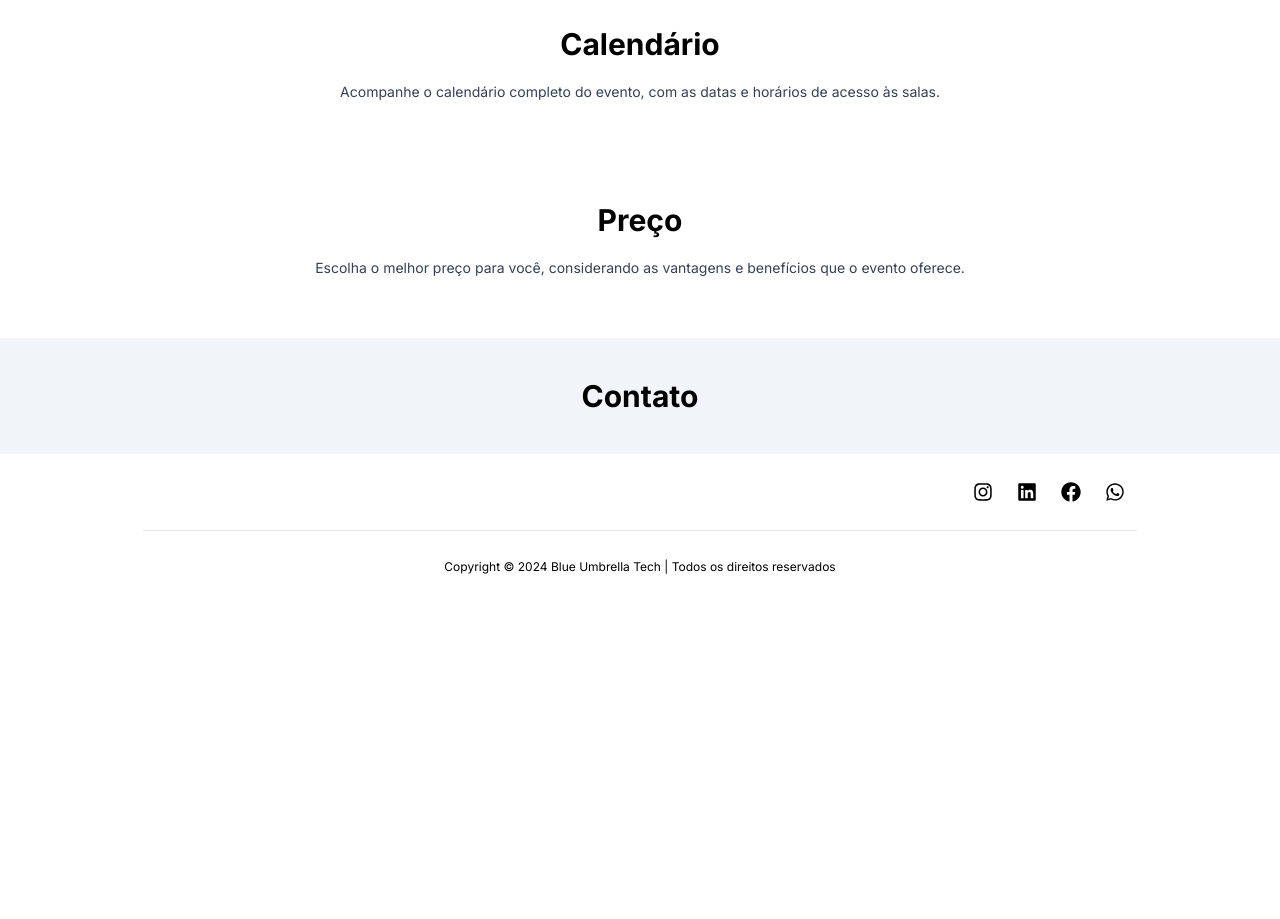
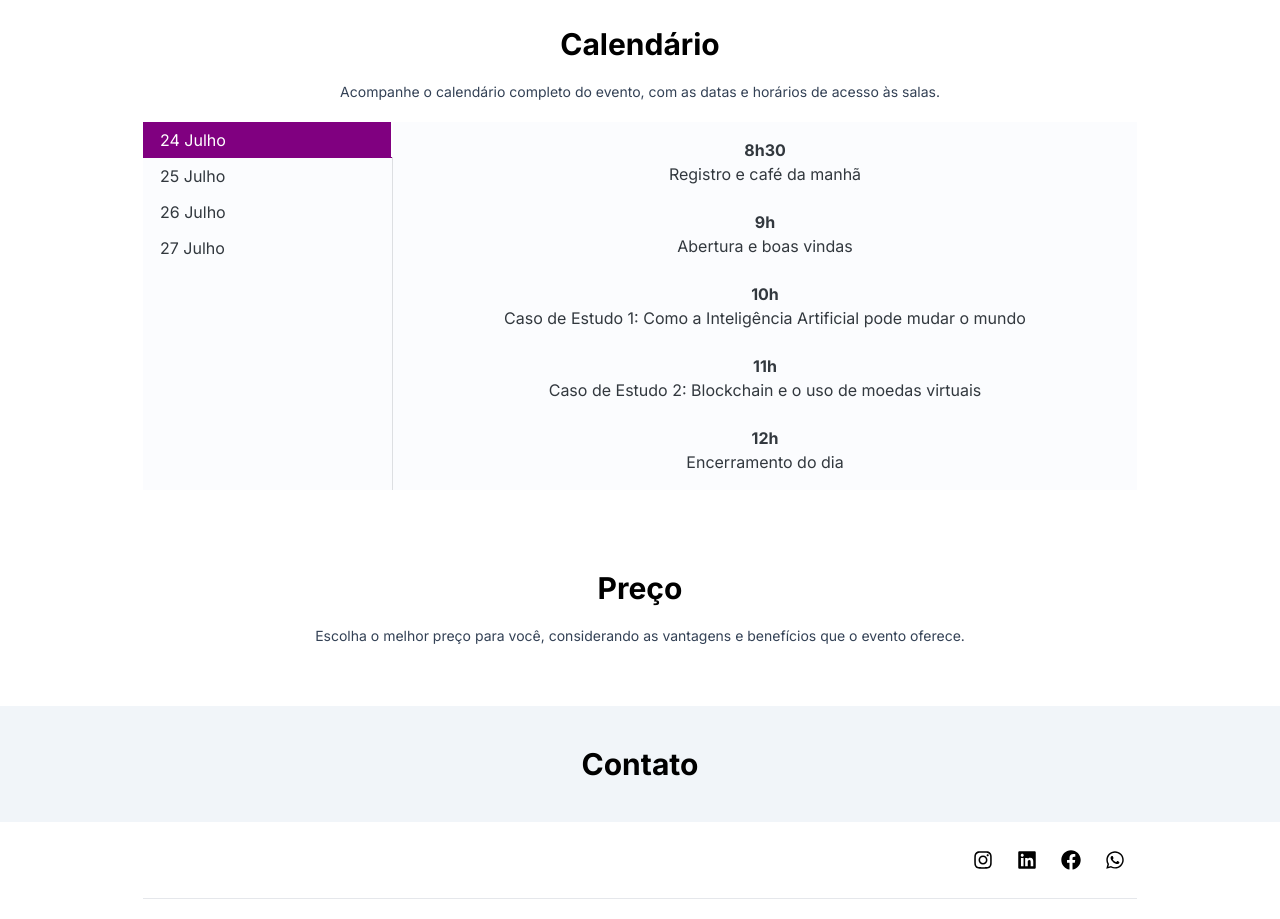
Before and after one commit to miilanez/conference-schedule, a Next.js app: page / in a window 1280 px wide. Shown: the part 3000-3919 px from the top of the page. Before the commit the page ends 3587 px from the top, so only its background shows below. Built offline with nearby package versions, Linux system fonts and the light colour scheme.

Commit message:
:sparkles: feat: criação do calendário do evento

```diff
--- /dev/null
+++ b/app/components/tabs/VerticalTab.tsx
@@ -0,0 +1,135 @@
+import * as React from "react";
+import Tabs from "@mui/joy/Tabs";
+import TabList from "@mui/joy/TabList";
+import Tab from "@mui/joy/Tab";
+import TabPanel from "@mui/joy/TabPanel";
+import useMediaQuery from "@mui/material/useMediaQuery";
+import { useTheme } from "@mui/material/styles";
+
+const VerticalTab = () => {
+  const theme = useTheme();
+  const isSmallScreen = useMediaQuery(theme.breakpoints.down("sm"));
+
+  return (
+    <div className="flex lg:flex md:flex sm:flex sm:flex-col md:flex-row">
+      <Tabs
+        aria-label="Vertical tabs"
+        orientation={isSmallScreen ? "horizontal" : "vertical"}
+        sx={{ width: "100%", textAlign: "center", justifyContent: "center" }}
+      >
+        <TabList sx={{ minWidth: 250 }}>
+          <Tab
+            sx={{
+              "&.Mui-selected": {
+                color: "white",
+                backgroundColor: "purple",
+                borderBottom: "2px solid purple", // opcional: adicionar uma borda inferior roxa
+              },
+            }}
+          >
+            24 Julho
+          </Tab>
+          <Tab
+            sx={{
+              "&.Mui-selected": {
+                color: "white",
+                backgroundColor: "purple",
+                borderBottom: "2px solid purple",
+              },
+            }}
+          >
+            25 Julho
+          </Tab>
+          <Tab
+            sx={{
+              "&.Mui-selected": {
+                color: "white",
+                backgroundColor: "purple",
+                borderBottom: "2px solid purple",
+              },
+            }}
+          >
+            26 Julho
+          </Tab>
+          <Tab
+            sx={{
+              "&.Mui-selected": {
+                color: "white",
+                backgroundColor: "purple",
+                borderBottom: "2px solid purple",
+              },
+            }}
+          >
+            27 Julho
+          </Tab>
+        </TabList>
+        <TabPanel value={0}>
+          <b>8h30</b> <br />
+          <p>Registro e café da manhã</p>
+          <br />
+          <b>9h</b> <br />
+          <p>Abertura e boas vindas</p>
+          <br />
+          <b>10h</b> <br />
+          <p>Caso de Estudo 1: Como a Inteligência Artificial pode mudar o mundo</p>
+          <br />
+          <b>11h</b> <br />
+          <p>Caso de Estudo 2: Blockchain e o uso de moedas virtuais</p>
+          <br />
+          <b>12h</b> <br />
+          <p>Encerramento do dia</p>
+        </TabPanel>
+        <TabPanel value={1}>
+          <b>8h30</b> <br />
+          <p>Registro e café da manhã</p>
+          <br />
+          <b>9h</b> <br />
+          <p>Abertura e boas vindas</p>
+          <br />
+          <b>10h</b> <br />
+          <p>Caso de Estudo 3: Como a Inteligência Artificial pode mudar o mundo</p>
+          <br />
+          <b>11h</b> <br />
+          <p>Caso de Estudo 4: Blockchain e o uso de moedas virtuais</p>
+          <br />
+          <b>12h</b> <br />
+          <p>Encerramento do dia</p>
+        </TabPanel>
+        <TabPanel value={2}>
+          <b>8h30</b> <br />
+          <p>Registro e café da manhã</p>
+          <br />
+          <b>9h</b> <br />
+          <p>Abertura e boas vindas</p>
+          <br />
+          <b>10h</b> <br />
+          <p>Caso de Estudo 5: Como a Inteligência Artificial pode mudar o mundo</p>
+          <br />
+          <b>11h</b> <br />
+          <p>Caso de Estudo 6: Blockchain e o uso de moedas virtuais</p>
+          <br />
+          <b>12h</b> <br />
+          <p>Encerramento do dia</p>
+        </TabPanel>
+        <TabPanel value={3}>
+          <b>8h30</b> <br />
+          <p>Registro e café da manhã</p>
+          <br />
+          <b>9h</b> <br />
+          <p>Abertura e boas vindas</p>
+          <br />
+          <b>10h</b> <br />
+          <p>Caso de Estudo 7: Como a Inteligência Artificial pode mudar o mundo</p>
+          <br />
+          <b>11h</b> <br />
+          <p>Caso de Estudo 8: Blockchain e o uso de moedas virtuais</p>
+          <br />
+          <b>12h</b> <br />
+          <p>Encerramento do dia</p>
+        </TabPanel>
+      </Tabs>
+    </div>
+  );
+};
+
+export default VerticalTab;
--- a/app/components/ui/Header/Header.tsx
+++ b/app/components/ui/Header/Header.tsx
@@ -13,7 +13,7 @@ import {
   FaWhatsapp,
 } from "react-icons/fa";
 import Menu from "./Menu";
-import Button from "../button/Button";
+import Button from "../../button/Button";
 import Logo from "../logo/Logo";
 
 const networks = [
--- a/app/pages/home/sections/About.tsx
+++ b/app/pages/home/sections/About.tsx
@@ -1,6 +1,6 @@
 import Image from "next/image";
 import React from "react";
-import Button from "../../../components/ui/button/Button";
+import Button from "../../../components/button/Button";
 
 const About = () => {
   return (
--- a/app/pages/home/sections/EventSchedule.tsx
+++ b/app/pages/home/sections/EventSchedule.tsx
@@ -1,3 +1,5 @@
+'use client'
+import VerticalTab from "@/app/components/tabs/VerticalTab";
 import React from "react";
 
 const EventSchedule = () => {
@@ -12,8 +14,7 @@ const EventSchedule = () => {
           </p>
         </div>
         <div>
-
-
+          <VerticalTab />
         </div>
       </div>
     </section>
--- a/app/pages/home/sections/Hero.tsx
+++ b/app/pages/home/sections/Hero.tsx
@@ -1,6 +1,6 @@
 import Image from "next/image";
 import React from "react";
-import Button from "../../../components/ui/button/Button";
+import Button from "../../../components/button/Button";
 
 const Hero = () => {
   return (
--- a/package.json
+++ b/package.json
@@ -9,6 +9,10 @@
     "lint": "next lint"
   },
   "dependencies": {
+    "@emotion/react": "^11.11.4",
+    "@emotion/styled": "^11.11.5",
+    "@mui/joy": "^5.0.0-beta.48",
+    "@mui/material": "^5.16.1",
     "next": "14.2.3",
     "react": "^18",
     "react-dom": "^18",
```
Also changed, not shown: app/components/button/Button.tsx (renamed from app/components/ui/button/Button.tsx), 1 other file (tests, documents, lock files or other folders).
